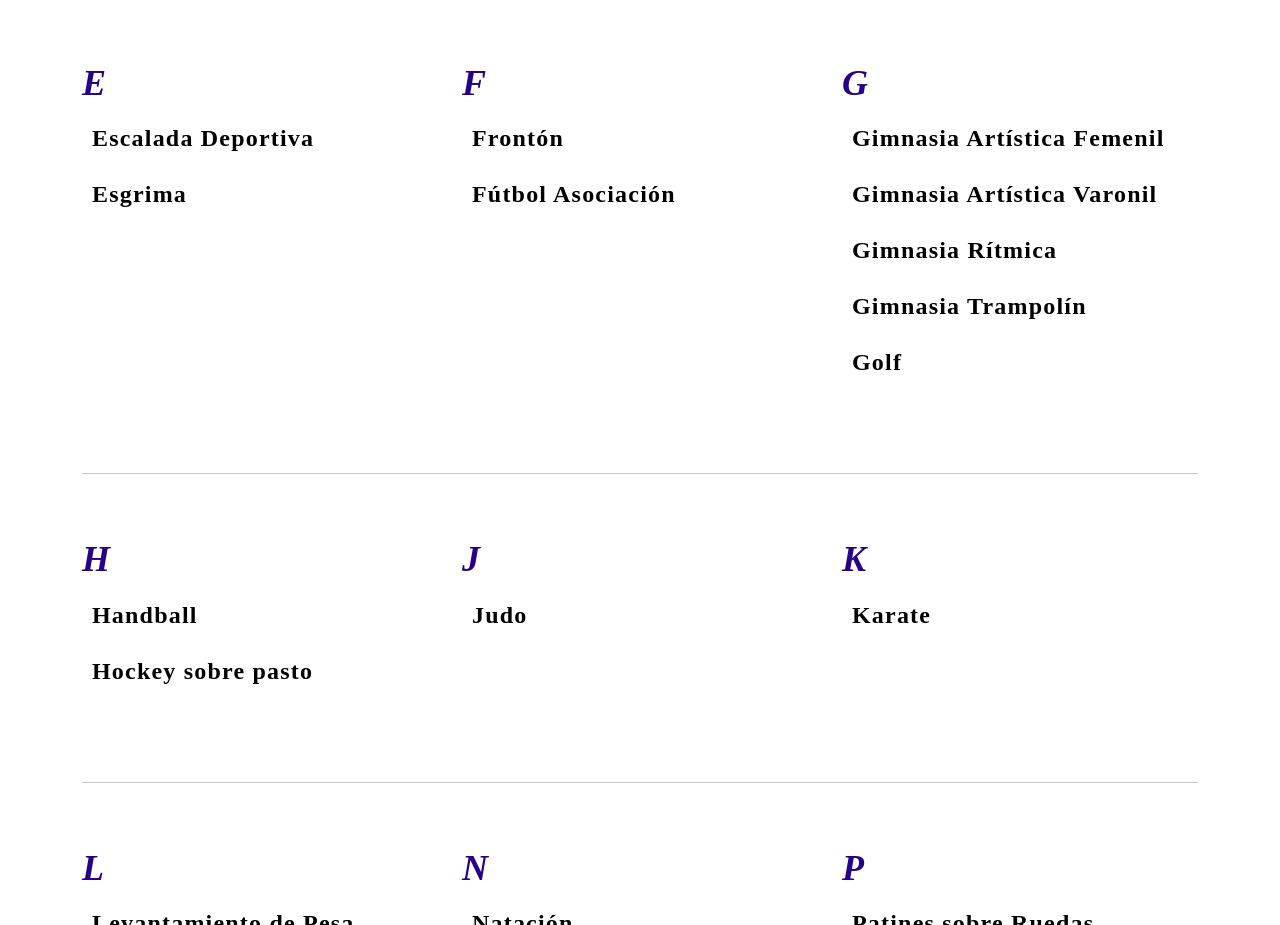
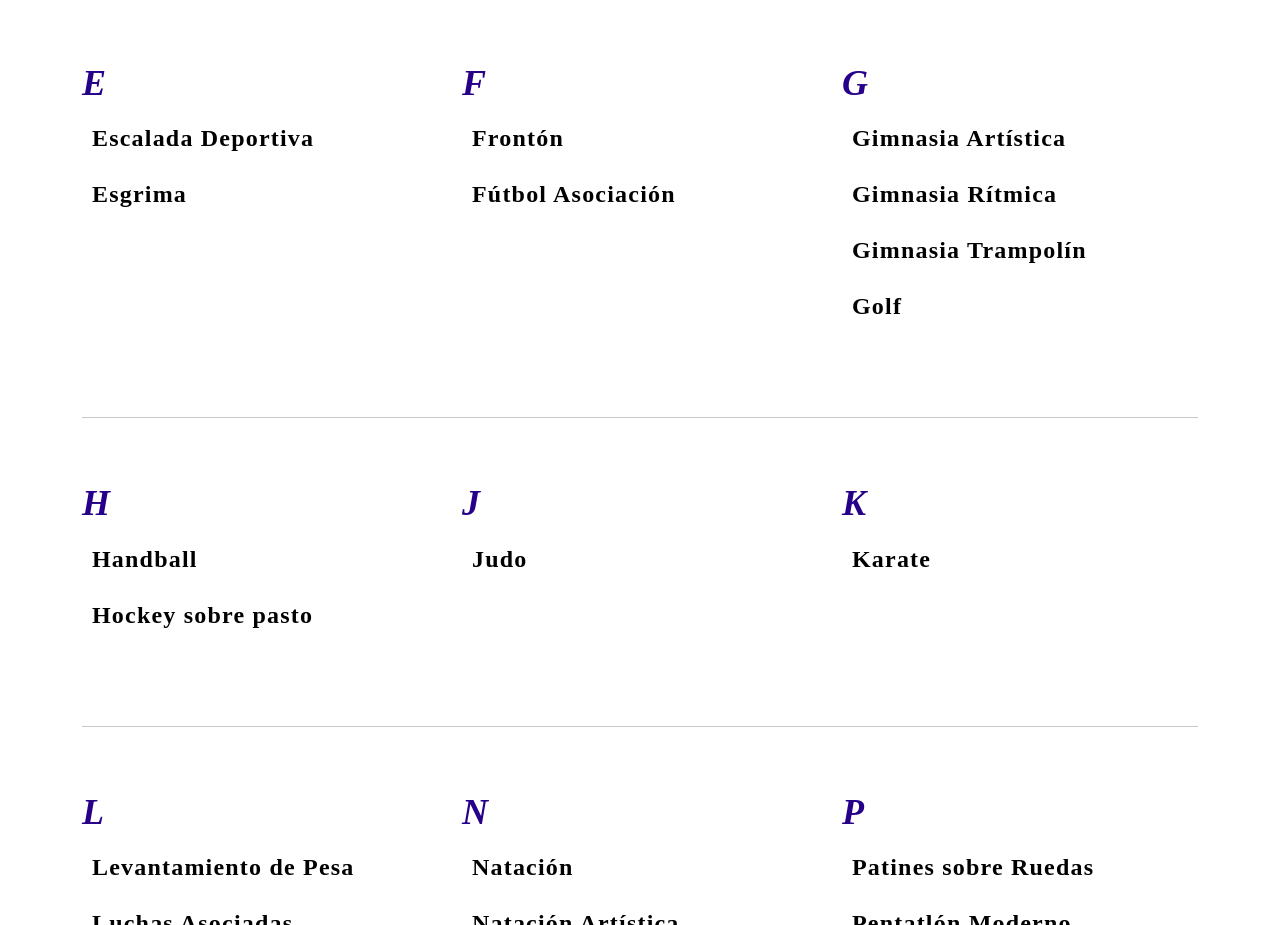
Before and after one commit to utaringo2395/idea-web, a website: page secciones/deportes.html in a window 1280 px wide. Shown: the part 1200-2125 px from the top of the page. Drawn offline with nearby package versions, Linux system fonts and the light colour scheme; a web font is replaced by a local one.

Commit message:
Deportes

```diff
--- a/secciones/deportes.html
+++ b/secciones/deportes.html
@@ -157,11 +157,9 @@
               <h3 class="titulo">G</h3>
               <ul class="depList">
                 <li class="depItem">
-                  <a class="depLink" href="/secciones/deporte/gimnasia art femenil.html">Gimnasia Artística Femenil</a>
+                  <a class="depLink" href="/secciones/deporte/gimnasia art femenil.html">Gimnasia Artística</a>
                 </li>
-                <li class="depItem">
-                  <a class="depLink" href="/secciones/deporte/gimnasiaV.html">Gimnasia Artística Varonil</a>
-                </li>
+
                 <li class="depItem">
                   <a class="depLink" href="/secciones/deporte/ritmica.html">Gimnasia Rítmica</a>
                 </li>
```
